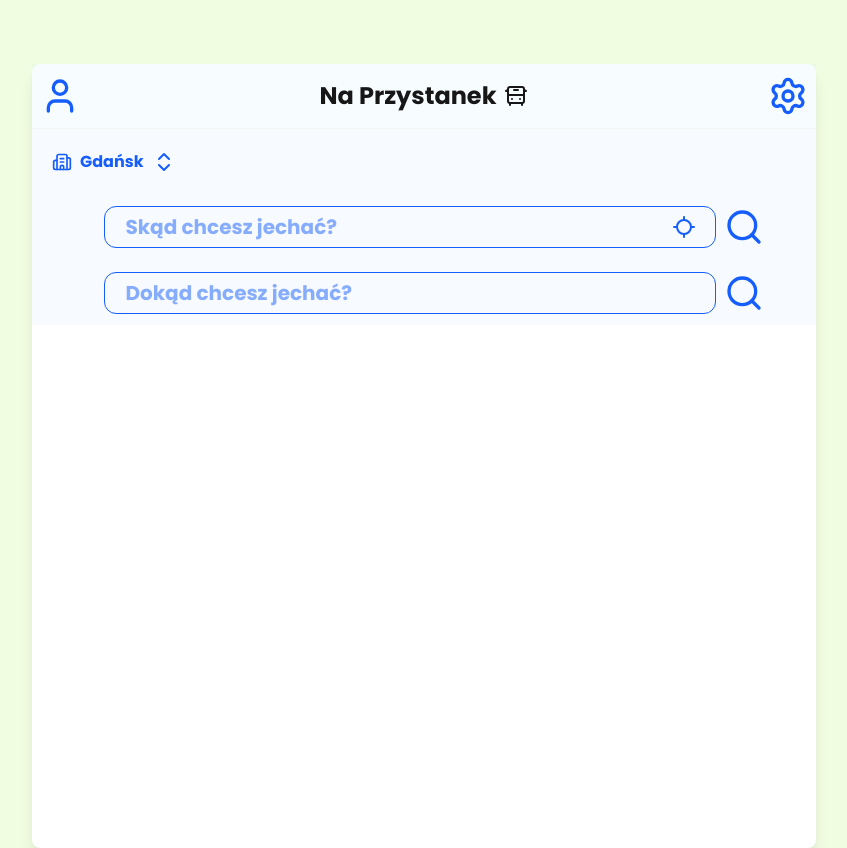
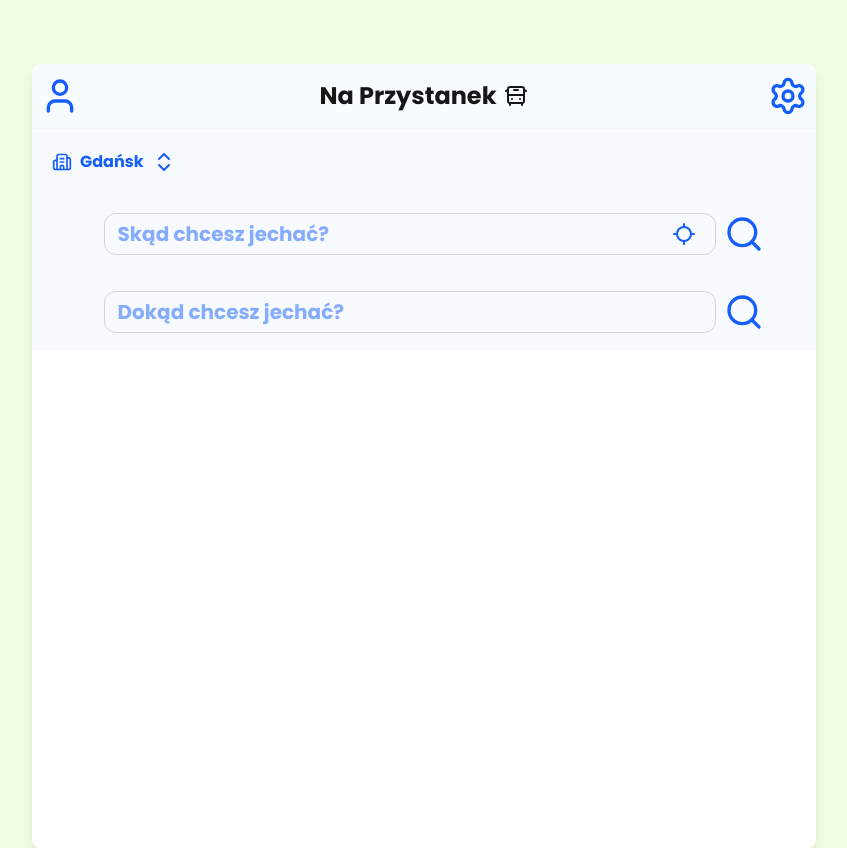
Before and after one commit to msiemienski/Projekt-Zespolowy-NaPrzystanek, a Next.js app in the folder frontend/: page / in a window 1280 px wide. Shown: the whole page, without its empty margins (32-879 px from the left). Built offline with nearby package versions, Linux system fonts and the light colour scheme.

Commit message:
dodanie przejscia przy kliknieciu search-inputa

```diff
--- a/frontend/src/components/Main.js
+++ b/frontend/src/components/Main.js
@@ -5,6 +5,7 @@ import { useState } from 'react';
 export default function Main() {
     const [open, setOpen] = useState(false);
     const [selected, setSelected] = useState("Gdańsk");
+    const [focusedInput, setFocusedInput] = useState(null);
     const handleSelectChange = (option) => {
         setSelected(option);
         setOpen(false);
@@ -53,13 +54,21 @@ export default function Main() {
 
 
             </div>
-            <div className="flex flex-row justify-start items-center h-1/12 gap-2 pl-5 text-blue-600 bg-blue-500/4">
+            <div className="flex flex-row justify-start items-center h-1/10 gap-2 pl-5 text-blue-600 bg-blue-500/4">
                 <div className="flex flex-row items-center justify-center gap-2 w-full">
                 <div className="relative w-4/5">
                     <input
                         type="text"
                         placeholder="Skąd chcesz jechać?"
-                        className="w-full h-10 font-bold text-xl border rounded-xl p-5 pr-12"
+                        onFocus={() => setFocusedInput(1)}
+                        onBlur={() => setFocusedInput(null)}
+                        className={`w-full h-10 font-bold text-xl border rounded-xl p-5 pr-12
+                        transition-all duration-300 ease-in-out
+                        h-10 px-3 text-base
+                        ${focusedInput === 1 ? "h-12 text-lg" : ""}
+                        border border-gray-300 rounded
+                        focus:outline-none focus:ring-2 focus:ring-blue-400
+                        `}
                     />
 
                     <button className="absolute right-3 top-1/2 transform -translate-y-1/2 p-2 hover:bg-blue-500/20 rounded-full">
@@ -71,9 +80,21 @@ export default function Main() {
                     </button>
                 </div>
             </div>
-            <div className="flex flex-row justify-start items-center h-1/12 gap-2 pl-5 text-blue-600 bg-blue-500/4">
+            <div className="flex flex-row justify-start items-center h-1/10 gap-2 pl-5 text-blue-600 bg-blue-500/4">
                 <div className="flex flex-row items-center justify-center gap-2 w-full">
-                    <input type="text" placeholder="Dokąd chcesz jechać?" className="w-8/10 h-10 font-bold text-xl border rounded-xl p-5"/>
+                    <input
+                        type="text"
+                        placeholder="Dokąd chcesz jechać?"
+                        onFocus={() => setFocusedInput(2)}
+                        onBlur={() => setFocusedInput(null)}
+                        className={`w-4/5 h-10 font-bold text-xl border rounded-xl p-5 pr-12
+                        transition-all duration-300 ease-in-out
+                        h-10 px-3 text-base
+                        ${focusedInput === 2 ? "h-12 text-lg" : ""}
+                        border border-gray-300 rounded
+                        focus:outline-none focus:ring-2 focus:ring-blue-400
+                        `}
+                    />
                     <button className="p-0 w-fit h-fit hover:opacity-70 transition cursor-pointer">
                         <Search className="w-10 h-10 text-blue-600"/>
                     </button>
```
